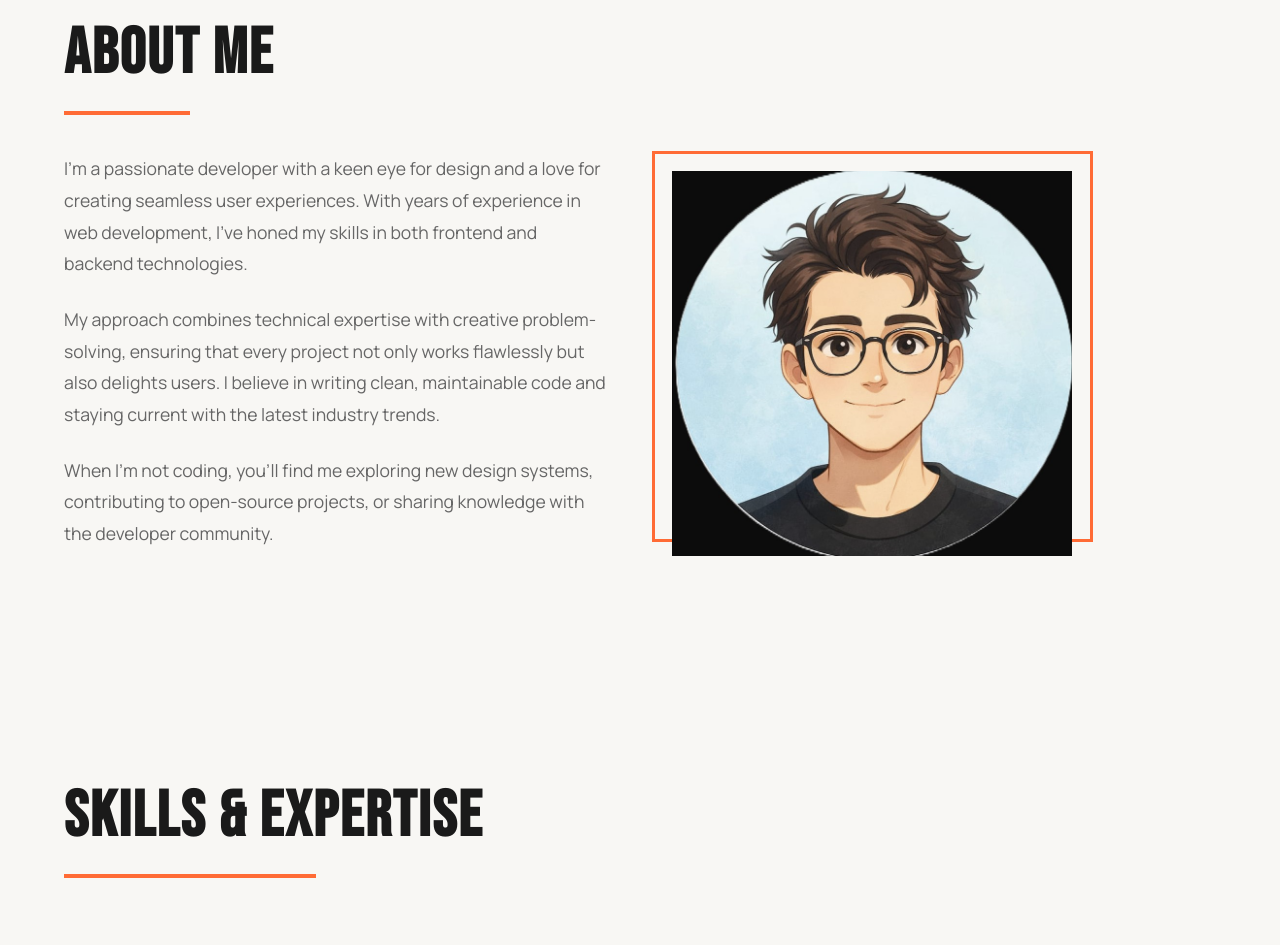
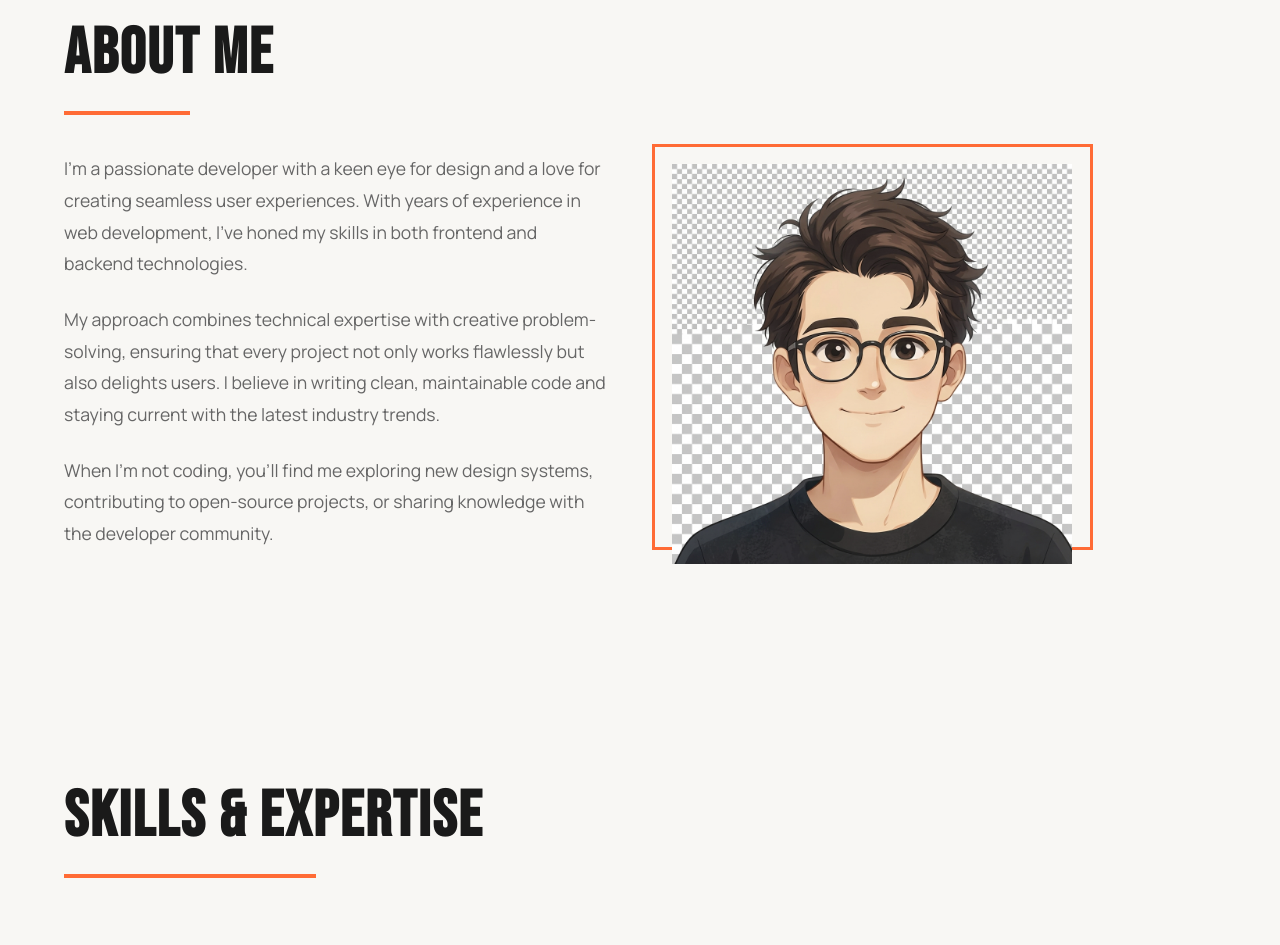
Before and after one commit to abhi20472815-web/Personal-Portfolio, a website: page public/index.html in a window 1280 px wide. Shown: the part 893-1838 px from the top of the page. Drawn offline with Linux system fonts and the light colour scheme.

Commit message:
feat: update profile image to background-removed transparent avatar

```diff
--- a/public/index.html
+++ b/public/index.html
@@ -68,7 +68,7 @@
                 </p>
             </div>
             <div class="about-image">
-                <img src="img/WhatsApp Image 2026-03-02 at 5.41.57 PM.jpeg" alt="Profile">
+                <img src="img/profile_avatar.png" alt="Profile">
             </div>
         </div>
     </section>
```
Also changed, not shown: public/img/profile_avatar.png (added).
